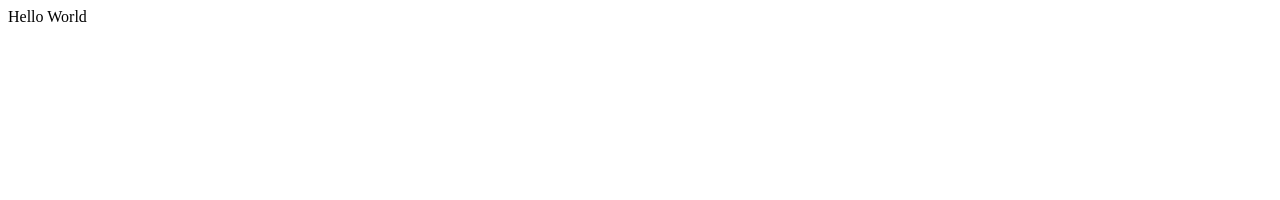
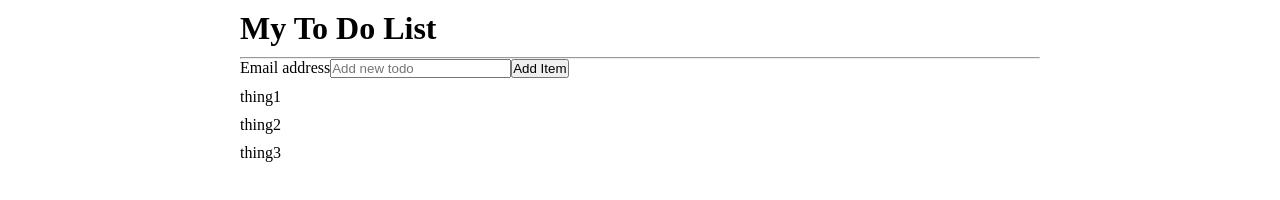
Before and after one commit to gaofeng222/react_redux, a React app: page / in a window 1280 px wide. Built offline with nearby package versions, Linux system fonts and the light colour scheme.

Commit message:
onInputChange ok

```diff
--- a/package.json
+++ b/package.json
@@ -11,6 +11,7 @@
   "author": "",
   "license": "ISC",
   "devDependencies": {
+    "autoprefixer": "^9.1.5",
     "babel-core": "^6.26.3",
     "babel-loader": "^7.1.5",
     "babel-plugin-transform-runtime": "^6.23.0",
@@ -27,10 +28,13 @@
     "mini-css-extract-plugin": "^0.4.4",
     "postcss-loader": "^3.0.0",
     "style-loader": "^0.23.1",
+    "webpack": "^4.20.2",
+    "webpack-cli": "^3.1.2",
     "webpack-dev-server": "^3.1.9"
   },
   "dependencies": {
     "react": "^16.5.2",
-    "react-dom": "^16.5.2"
+    "react-dom": "^16.5.2",
+    "webpack": "^4.20.2"
   }
 }
--- /dev/null
+++ b/src/components/Input.js
@@ -0,0 +1,32 @@
+/**
+ * Created by gaofeng on 2018/10/14.
+ */
+import React from 'react';
+
+const Input = ({onChange,value}) => {
+    return (
+        <div>
+            <form>
+                <div
+                    className="form-group">
+                    <label
+                        htmlFor="listInput">
+                            Email address
+                    </label>
+                    <input
+                        type="text"
+                        className="form-control"
+                        id="listItemInput"
+                        onChange = {onChange}
+                        placeholder="Add new todo"
+                        />
+                    <button
+                         className="btn btn-primary">
+                            Add Item
+                    </button>
+                </div>
+            </form>
+        </div>
+    )
+}
+export default Input
--- /dev/null
+++ b/src/components/List.js
@@ -0,0 +1,19 @@
+/**
+ * Created by gaofeng on 2018/10/14.
+ */
+import React from 'react';
+
+const List = (props) => {
+    return (
+        <div>
+            <ul>
+                {
+                    props.listItems.map( (el,i) => (
+                        <li key={i}><span>{el}</span></li>
+                    ))
+                }
+            </ul>
+        </div>
+    )
+}
+export default List
--- a/src/components/ToDoList.js
+++ b/src/components/ToDoList.js
@@ -2,12 +2,32 @@
  * Created by gaofeng on 2018/10/14.
  */
 import React from 'react';
+import List from './List'
+import Input from './Input'
 
 class ToDoList extends React.Component {
+    componentWillMount(){
+        this.setState({ // add an array of strings to state.
+            list: ['thing1', 'thing2', 'thing3'],
+            newToDo : 'test',
+        })
+    }
+    onInputChange (event) {
+        this.setState({ newToDo: event.target.value });
+    }
     render(){
         return (
-            <div>
-                To do list
+            <div className="row">
+                <div className="col-md-10 col-md-offset-1">
+                    <div className="panel panel-default">
+                        <div className="panel-body">
+                            <h1>My To Do List</h1>
+                            <hr/>
+                            <Input value={this.state.newToDo} onChange={this.onInputChange.bind(this)}/>
+                            <List listItems={this.state.list}/>
+                        </div>
+                    </div>
+                </div>
             </div>
         )
     }
--- a/src/index.html
+++ b/src/index.html
@@ -10,6 +10,6 @@
 </head>
 <body>
     <div id="app"></div>
-    <script src="./dist/main.js"></script>
+    <!--<script src="./dist/main.js"></script>-->
 </body>
 </html>
--- a/src/index.js
+++ b/src/index.js
@@ -4,12 +4,13 @@
 import React from 'react';
 import ReactDOM from 'react-dom';
 import ToDoList from './components/ToDoList';
+import './styles/style.less'
 
 class App extends React.Component {
     render(){ // Every react component has a render method.
         return( // Every render method returns jsx. Jsx looks like HTML, but it's actually javascript and functions a lot like xml, with self closing tags requiring the `/` within the tag in order to work propperly
-            <div>
-                Hello World
+            <div >
+                <ToDoList />
             </div>
         );
     }
--- a/src/styles/style.less
+++ b/src/styles/style.less
@@ -0,0 +1,16 @@
+/*样式重置*/
+*{
+  padding : 0;
+  margin : 0;
+}
+ul,li{
+  list-style : none;
+}
+
+#app{
+  width : 800px;
+  margin : 0 auto;
+}
+h1,li{
+  margin:10px auto;
+}
```
